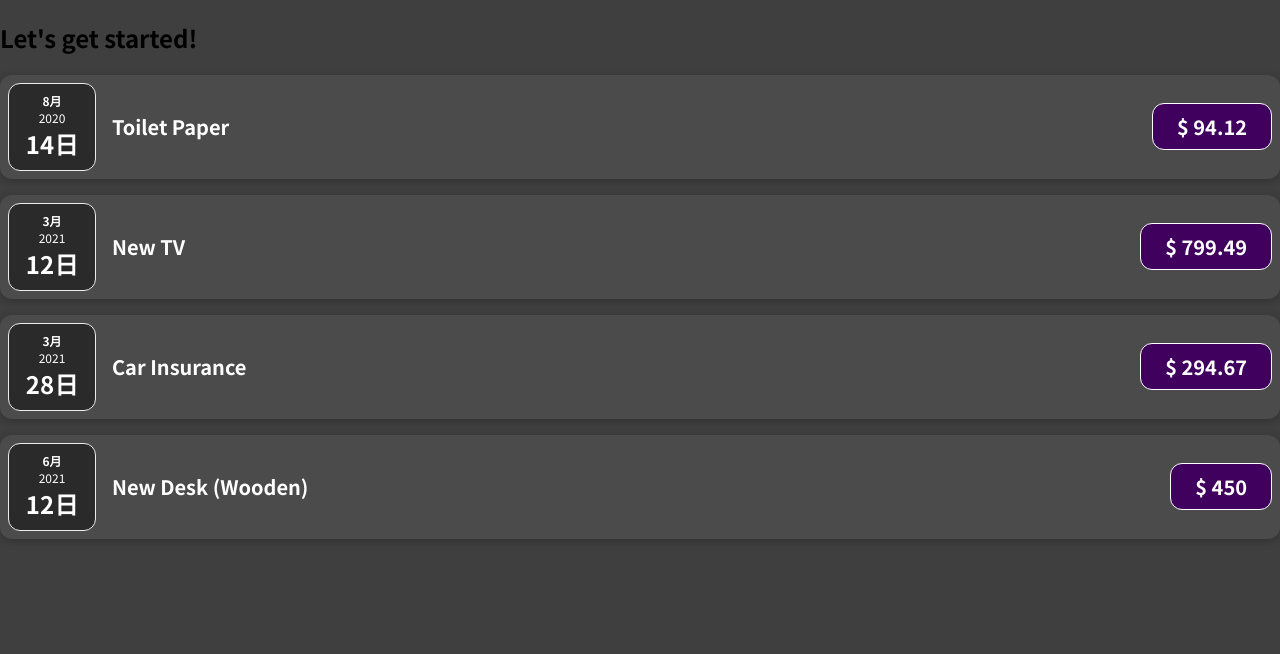
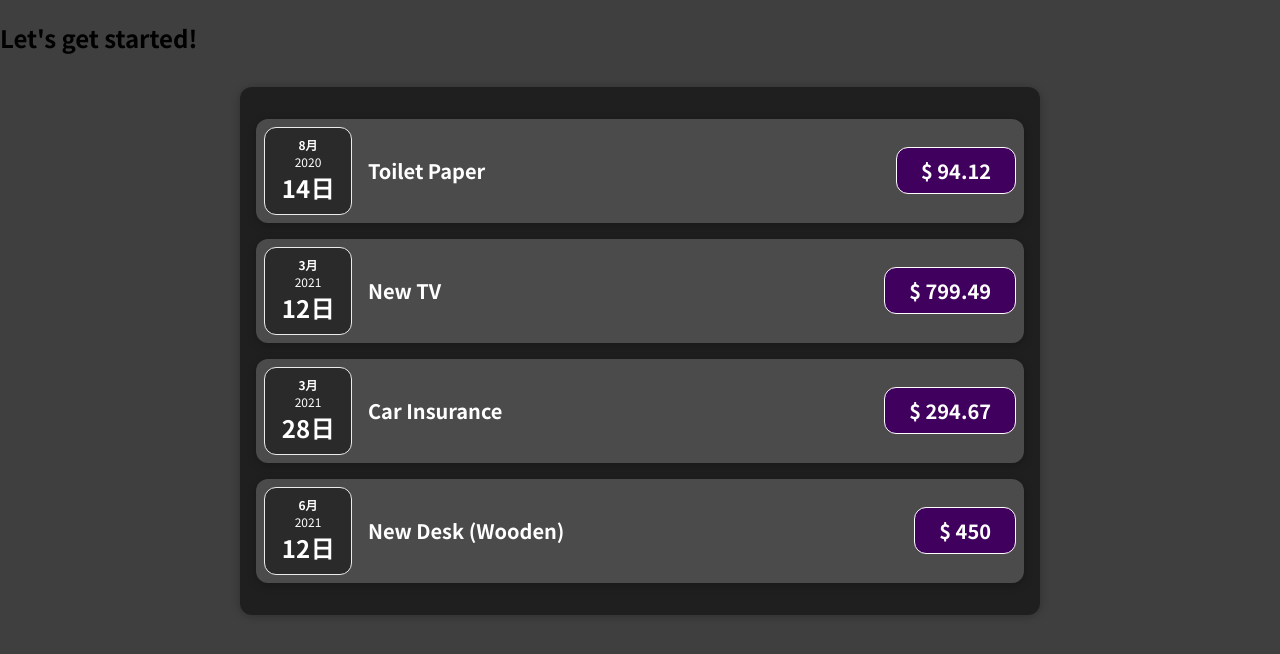
Before and after one commit to rdchen1124/React-Complete-Guide, a JavaScript app: page / in a window 1280 px wide. Shown: the top 654 px of the page. Built offline with nearby package versions, Linux system fonts and the light colour scheme.

Commit message:
Use Expenses instead of four ExpenseItem components.

```diff
--- a/src/App.js
+++ b/src/App.js
@@ -1,5 +1,6 @@
-import ExpenseItem from "./components/ExpenseItem";
+import Expenses from "./components/Expenses";
 
+function App() {
   const expenses = [
     {
       id: 'e1',
@@ -26,14 +27,10 @@ const expenses = [
       date: new Date(2021, 5, 12),
     },
   ];
-function App() {
   return (
     <div>
       <h2>Let's get started!</h2>
-      <ExpenseItem {...expenses[0]} />
-      <ExpenseItem {...expenses[1]} />
-      <ExpenseItem {...expenses[2]} />
-      <ExpenseItem {...expenses[3]} />
+      <Expenses items={expenses} />
     </div>
   );
 }
```
Lines whose indentation alone changed are shown as unchanged.
